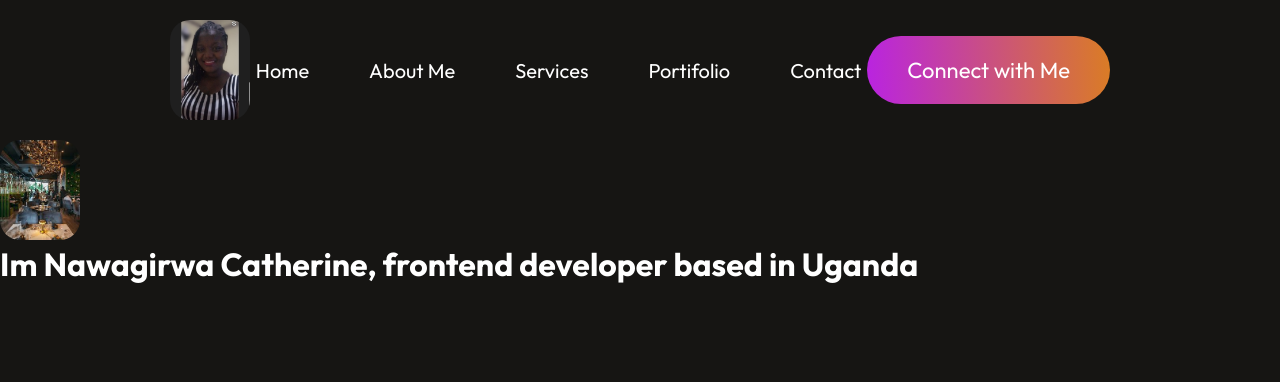
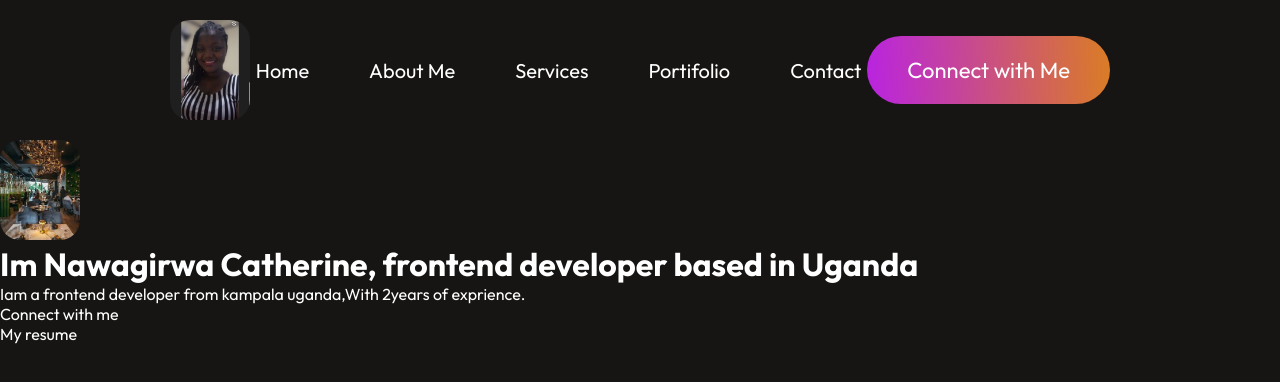
Before and after one commit to nawagirwacatherine/PORTIFOLIO3, a React (Vite) app in the folder real portifolio/: page / in a window 1280 px wide. Shown: the top 382 px of the page. Built offline with nearby package versions, Linux system fonts and the light colour scheme.

Commit message:
Add more 2 divisions in the hero component

```diff
--- a/real portifolio/src/components/Hero/Hero.jsx
+++ b/real portifolio/src/components/Hero/Hero.jsx
@@ -7,6 +7,19 @@ const Hero = () => {
     <div className='hero'>
         <img src={restaurant1} alt="" className='logo' />
         <h1>Im Nawagirwa Catherine, frontend developer based in Uganda</h1>
+        <p>Iam a frontend developer from kampala uganda,With 2years of exprience. </p>
+
+        <div  className='hero-action'>
+
+        <div  className='hero-connect'>
+            Connect with me
+            </div>
+
+            <div  className='hero-resume'>
+            My resume
+            </div>
+
+        </div>
     </div>
   )
 }
```
